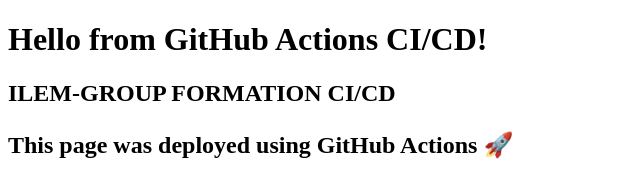
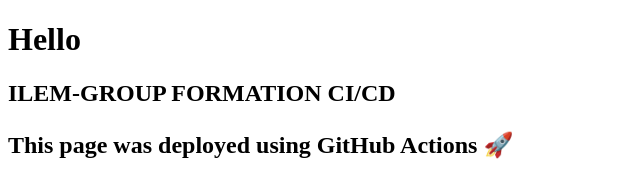
Before and after one commit to ELMRABET-ANAS/ci-cd, a website: page public/index.html in a window 1280 px wide. Shown: the whole page, without its empty margins (0-640 px from the left). Drawn offline with Linux system fonts and the light colour scheme.

Commit message:
change html

```diff
--- a/public/index.html
+++ b/public/index.html
@@ -8,7 +8,7 @@
   <title>CI/CD Demo</title>
 </head>
 <body>
-  <h1>Hello from GitHub Actions CI/CD!</h1>
+  <h1>Hello</h1>
   <H2>ILEM-GROUP FORMATION CI/CD<H2>
   <p>This page was deployed using GitHub Actions 🚀</p>
 </body>
```
